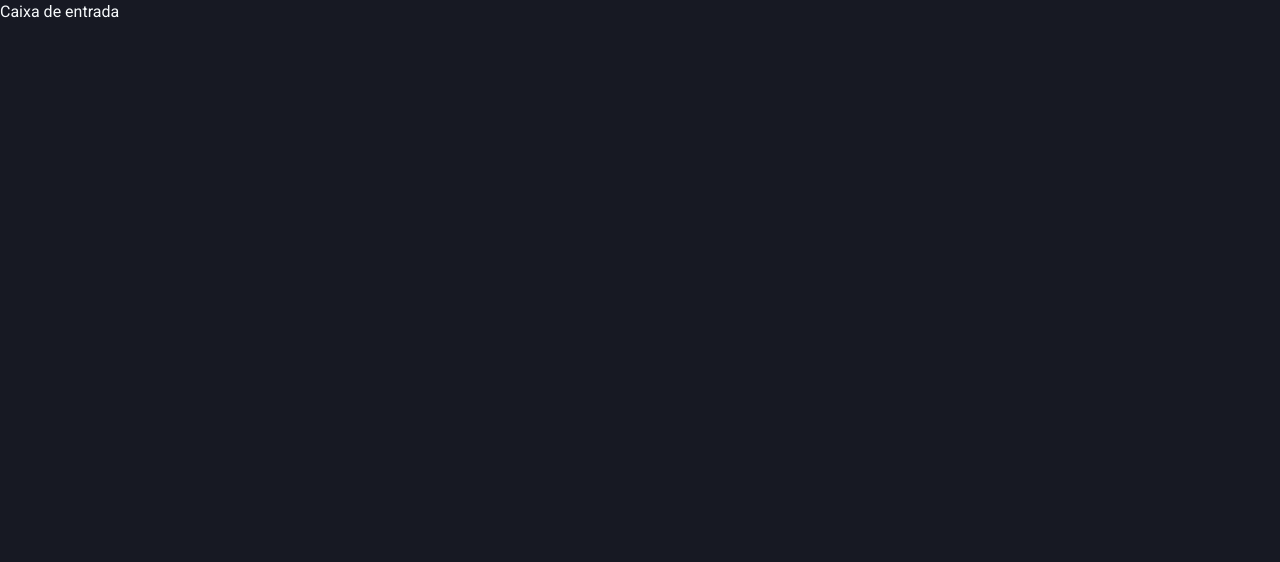
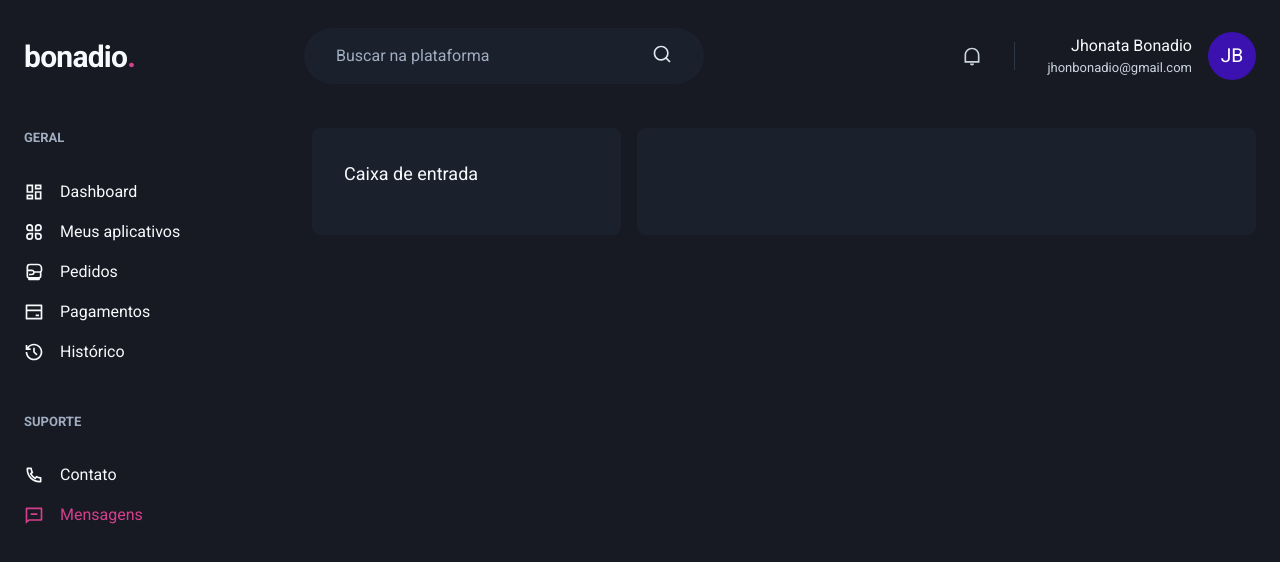
Before and after one commit to jhonatabonadio1/bonadio, a Next.js app: page /inbox in a window 1280 px wide. Shown: the top 562 px of the page. Built offline with nearby package versions, Linux system fonts and the light colour scheme.

Commit message:
Começando design das outras páginas

```diff
--- a/src/components/GridBox.tsx
+++ b/src/components/GridBox.tsx
@@ -1,18 +1,19 @@
-import { Box, Text } from "@chakra-ui/react";
+import { Box, BoxProps, Text } from "@chakra-ui/react";
 import { ReactNode } from "react";
 
-interface GridBox{
+interface GridBox extends BoxProps{
     name?: string;
     children?: ReactNode;
 }
 
-export function GridBox({name, children}: GridBox){
+export function GridBox({name, children, ...rest}: GridBox){
     return(
         <Box
             p="8"
             bg="gray.800"
             borderRadius={8}
             h="100%"
+            {...rest}
         >
             {name && <Text fontSize="lg" mb="4">{name}</Text>}
             {children}
--- a/src/pages/inbox.tsx
+++ b/src/pages/inbox.tsx
@@ -1,5 +1,32 @@
+import { Flex, SimpleGrid } from "@chakra-ui/react";
+import { Header } from "../components/Header";
+import { Sidebar } from "../components/Sidebar/Sidebar";
+import { GridBox } from "../components/GridBox";
+
 export default function Inbox(){
     return(
-        <h1>Caixa de entrada</h1>
+        <>
+        <title>Caixa de entrada | Bonadio.</title>
+            <Flex direction="column" h="100vh">
+                <Header />
+                <Flex w="100%" my="8" maxWidth={1480} mx="auto" px="6">
+                    <Sidebar />
+                    <Flex flex="1" gap="4" flexDir="column">
+                        <SimpleGrid gap="4" minChildWidth="320px" gridTemplateColumns="1fr 2fr" alignItems="flex-start">
+                            <GridBox
+                                name="Caixa de entrada"
+                            >
+
+                            </GridBox>
+                            <GridBox
+
+                            >
+
+                            </GridBox>
+                        </SimpleGrid>
+                    </Flex>
+                </Flex>
+            </Flex>
+        </>
     )
 }
```
Also changed, not shown: src/pages/support.tsx (+23 -1 lines).
